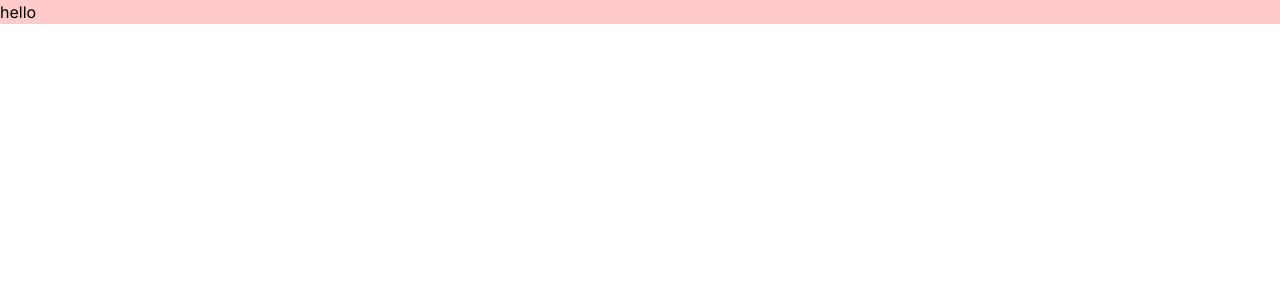
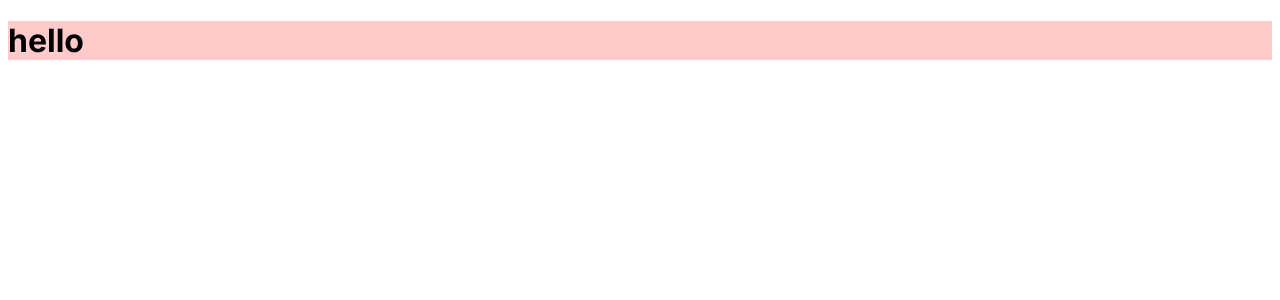
Before and after one commit to hito-kotaro/hypnos-front, a Next.js app: page / in a window 1280 px wide. Shown: the top 300 px of the page. Built offline with nearby package versions, Linux system fonts and the light colour scheme.

Commit message:
デザイン関連の修正
- tailwind cssのpreflightを無効化
- layoutのマージン削除
- MUIのテーマ設定

```diff
--- a/package.json
+++ b/package.json
@@ -11,6 +11,7 @@
   "dependencies": {
     "@emotion/react": "^11.11.3",
     "@emotion/styled": "^11.11.0",
+    "@mui/icons-material": "^5.15.3",
     "@mui/material": "^5.15.2",
     "next": "14.0.4",
     "react": "^18",
--- a/src/ui/muiTheme.ts
+++ b/src/ui/muiTheme.ts
@@ -0,0 +1,48 @@
+import { createTheme } from "@mui/material/styles";
+
+declare module "@mui/material/styles" {
+  interface Palette {
+    white: Palette["primary"];
+  }
+
+  interface PaletteOptions {
+    white?: PaletteOptions["primary"];
+  }
+}
+
+declare module "@mui/material/AppBar" {
+  interface AppBarPropsColorOverrides {
+    white: true;
+  }
+}
+
+declare module "@mui/material/Button" {
+  interface ButtonPropsColorOverrides {}
+}
+
+declare module "@mui/material/TextField" {
+  interface TextFieldPropsColorOverrides {}
+}
+
+export const theme = createTheme({
+  palette: {
+    primary: {
+      main: "#EBF0F5",
+      light: "#EBF0F5",
+      dark: "#EBF0F5",
+      contrastText: "#FFFFFF",
+    },
+    secondary: {
+      main: "#409FFB",
+      light: "#409FFB",
+      dark: "#409FFB",
+      contrastText: "#FFFFFF",
+    },
+    white: {
+      main: "#FFFFFF",
+      light: "#FFFFFF",
+      dark: "#FFFFFF",
+      contrastText: "#000000",
+    },
+  },
+});
--- a/tailwind.config.ts
+++ b/tailwind.config.ts
@@ -21,5 +21,8 @@ const config: Config = {
     },
   },
   plugins: [],
+  corePlugins: {
+    preflight: false,
+  },
 };
 export default config;
```
Also changed, not shown: 1 other file (tests, documents, lock files or other folders).
